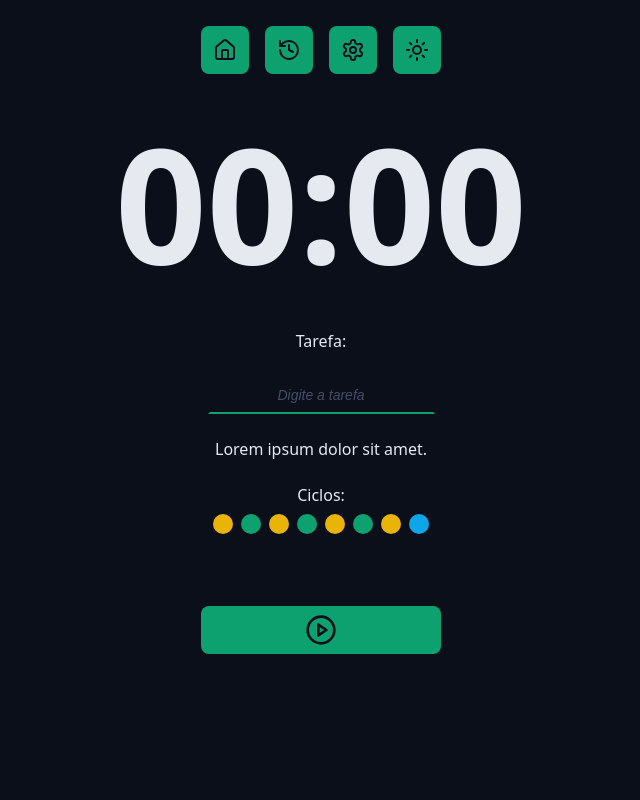
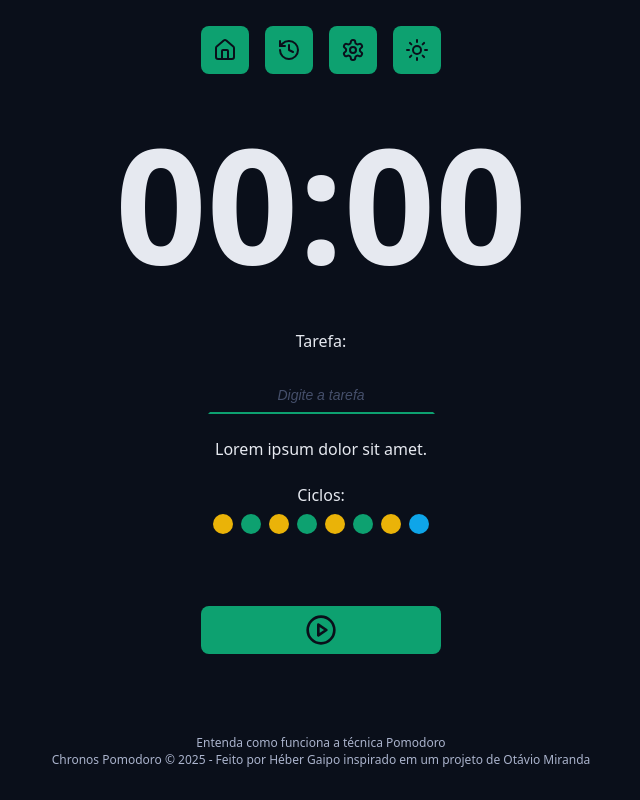
Before and after one commit to Heber-Stavrakas-Gaipo/chronos-pomodoro-app, a React (Vite) app: page / in a window 1280 px wide. Shown: the part 196-996 px from the top of the page, without its empty margins (319-959 px from the left). Before the commit the page ends 930 px from the top, so only its background shows below. Built offline with nearby package versions, Linux system fonts and the light colour scheme.

Commit message:
:construction: create footer

```diff
--- a/src/App.tsx
+++ b/src/App.tsx
@@ -11,6 +11,7 @@
 import { DefaultButton } from './components/DefaultButton';
 import { PlayCircleIcon } from 'lucide-react';
 import { useState } from 'react';
+import { Footer } from './components/Footer';
 
 function App() {
   const [iconColor, setIconColor] = useState(1);
@@ -66,6 +67,11 @@
           </form>
         </Content>
       </Container>
+      <Container>
+        <Content>
+          <Footer />
+        </Content>
+      </Container>
     </>
   );
 }
--- /dev/null
+++ b/src/components/Footer/index.tsx
@@ -0,0 +1,13 @@
+import styles from './styles.module.css';
+
+export function Footer() {
+  return (
+    <footer className={styles.footer}>
+      <a href='#'>Entenda como funciona a técnica Pomodoro</a>
+      <a href='#'>
+        Chronos Pomodoro &copy; {new Date().getFullYear()} - Feito por Héber
+        Gaipo inspirado em um projeto de Otávio Miranda
+      </a>
+    </footer>
+  );
+}
--- /dev/null
+++ b/src/components/Footer/styles.module.css
@@ -0,0 +1,17 @@
+.footer {
+  display: flex;
+  flex-direction: column;
+  align-items: center;
+  justify-content: center;
+  font-size: 1.2rem;
+  text-align: center;
+}
+
+.footer a {
+  text-decoration: none;
+  color: var(--text-muted);
+}
+
+.footer a:hover {
+  text-decoration: underline;
+}
```
